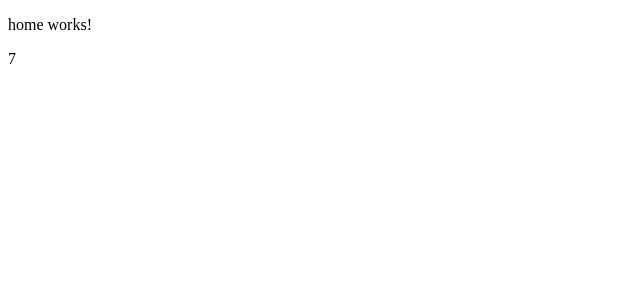
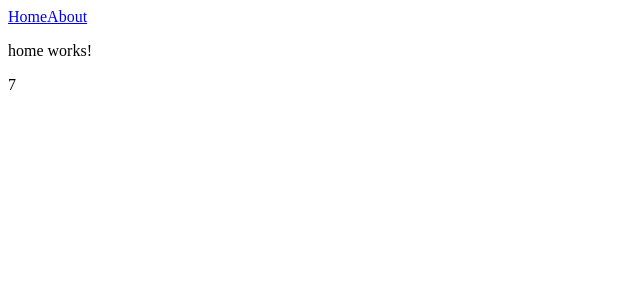
Before and after one commit to AlexKrushkova/VegXs, an Angular app: page / in a window 1280 px wide. Shown: the top 300 px of the page, without its empty margins (0-640 px from the left). Built offline with nearby package versions, Linux system fonts and the light colour scheme.

Commit message:
mini-navigation implemented

```diff
--- a/src/app/app.component.html
+++ b/src/app/app.component.html
@@ -1 +1,2 @@
+<app-navigation></app-navigation>
 <router-outlet></router-outlet>
--- a/src/app/core/navigation/navigation.component.html
+++ b/src/app/core/navigation/navigation.component.html
@@ -1 +1,4 @@
-<p>navigation works!</p>
+<nav>
+    <a routerLink="/">Home</a>
+    <a routerLink="/about">About</a>
+</nav>
```
Also changed, not shown: src/app/core/core.module.ts (+6 -3 lines).
